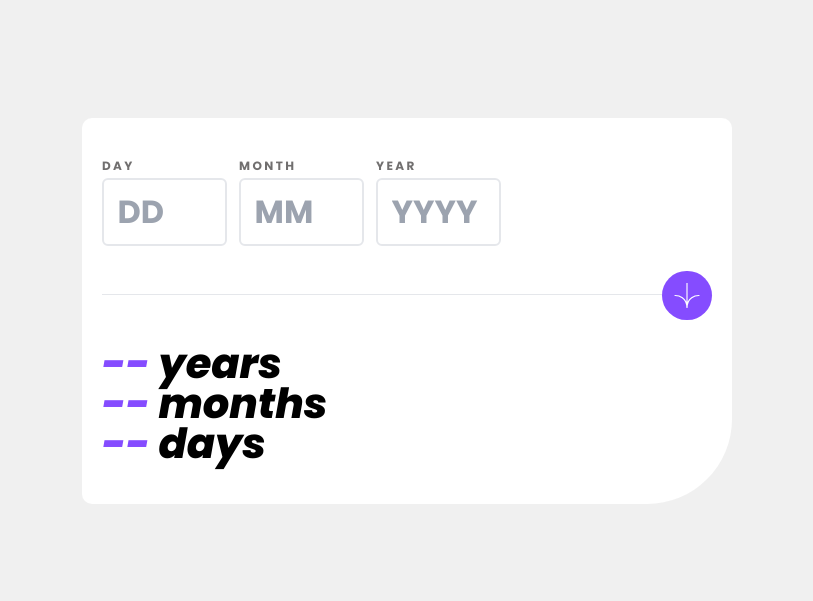
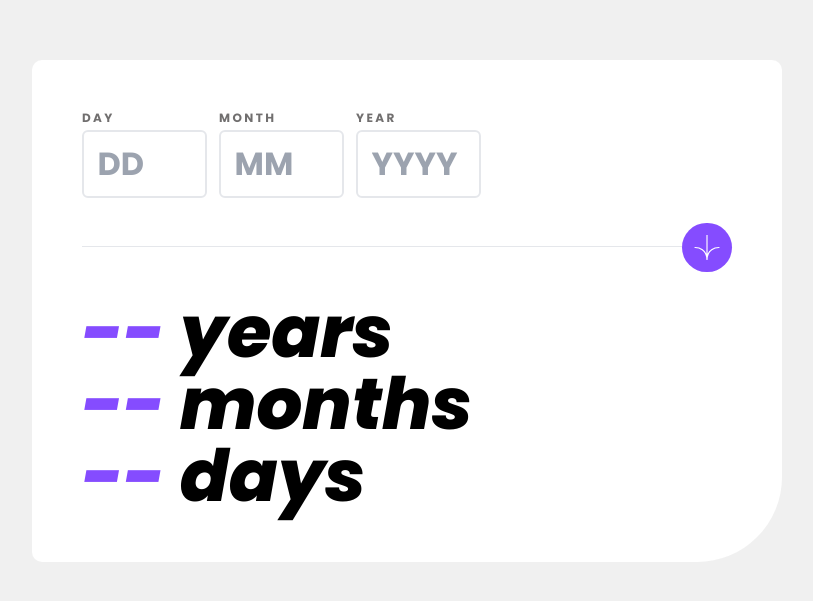
Before and after one commit to Atatra/age-calculator-app, a Next.js app: page / in a window 1280 px wide. Shown: the part 109-710 px from the top of the page, without its empty margins (233-1046 px from the left). Built offline with nearby package versions, Linux system fonts and the light colour scheme.

Commit message:
more styling for desktop to match the reference card's height and width

```diff
--- a/src/app/globals.css
+++ b/src/app/globals.css
@@ -4,13 +4,6 @@
 
 :root {
   background-color: theme("backgroundColor.neutral.offWhite");
-}
-.card {
-  background-color: theme("colors.neutral.white");
-  display: flex;
-  flex-direction: column;
-  border-radius: 10px 10px 85px;
-  padding: 40px 20px;
 }
 
 input::-webkit-outer-spin-button,
@@ -21,3 +14,11 @@ input::-webkit-inner-spin-button {
 input[type="number"] {
   -moz-appearance: textfield;
 }
+
+.card {
+  background-color: theme("colors.neutral.white");
+  display: flex;
+  flex-direction: column;
+  border-radius: 10px 10px 85px;
+  padding: 40px 20px;
+}
--- a/src/app/page.tsx
+++ b/src/app/page.tsx
@@ -5,8 +5,8 @@ export default function Home() {
   return (
     <main className="flex justify-center w-full font-poppins sm:min-h-screen">
       <section
-        className="card mt-20 my-10 max-w-[350px] sm:min-w-[650px] sm:self-center
-
+        className="card mt-20 my-10 max-w-[350px] sm:min-w-[750px] sm:self-center
+        sm:px-[50px] sm:py-[50px]
       "
       >
         <form>
@@ -32,13 +32,22 @@ export default function Home() {
           </div>
         </form>
 
-        <strong className="text-[2.6rem]/[2.5rem] font-extrabold italic">
-          <span className="text-primary-purple">--</span> years
+        <strong
+          className="text-[2.6rem]/[2.5rem] font-extrabold
+          italic sm:text-7xl"
+        >
+          <span className="text-primary-purple">-- </span> years
         </strong>
-        <strong className="text-[2.6rem]/[2.5rem] font-extrabold italic">
+        <strong
+          className="text-[2.6rem]/[2.5rem] font-extrabold
+          italic sm:text-7xl"
+        >
           <span className="text-primary-purple">--</span> months
         </strong>
-        <strong className="text-[2.6rem]/[2.5rem] font-extrabold italic">
+        <strong
+          className="text-[2.6rem]/[2.5rem] font-extrabold
+          italic sm:text-7xl"
+        >
           <span className="text-primary-purple">--</span> days
         </strong>
       </section>
```
